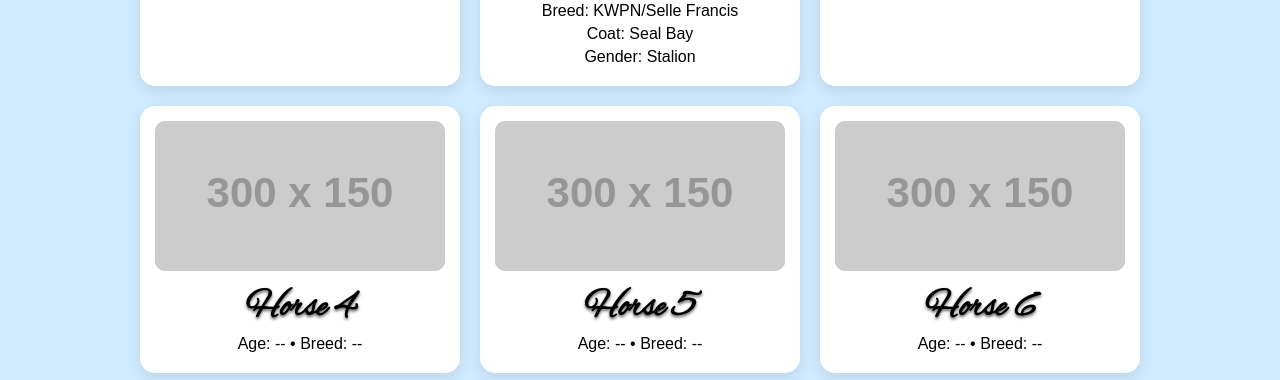
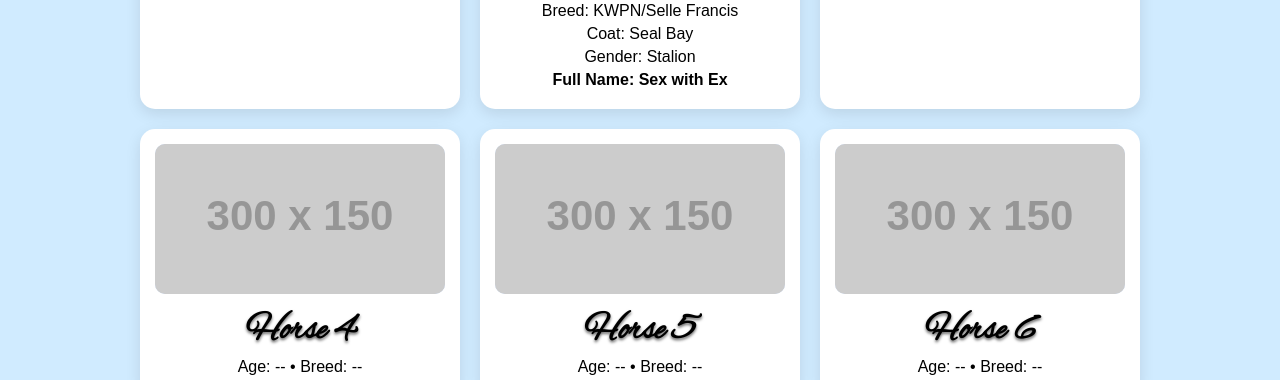
Before and after one commit to Asiula33/Rybaa-stables, a plain HTML site: page index.html in a window 1280 px wide. Shown: the part 420-800 px from the top of the page. Drawn offline with Linux system fonts and the light colour scheme; placeholder pictures from the web are drawn by us.

Commit message:
Update index.html

```diff
--- a/index.html
+++ b/index.html
@@ -79,6 +79,7 @@
         <p>Breed: KWPN/Selle Francis</p>
         <p>Coat: Seal Bay</p>
         <p>Gender: Stalion</p>
+        <p><b>Full Name: Sex with Ex</b></p>
     </div>
     <div class="horse-card">
         <img src="https://via.placeholder.com/300x150?text=Horse+3" alt="Horse 3">
```
